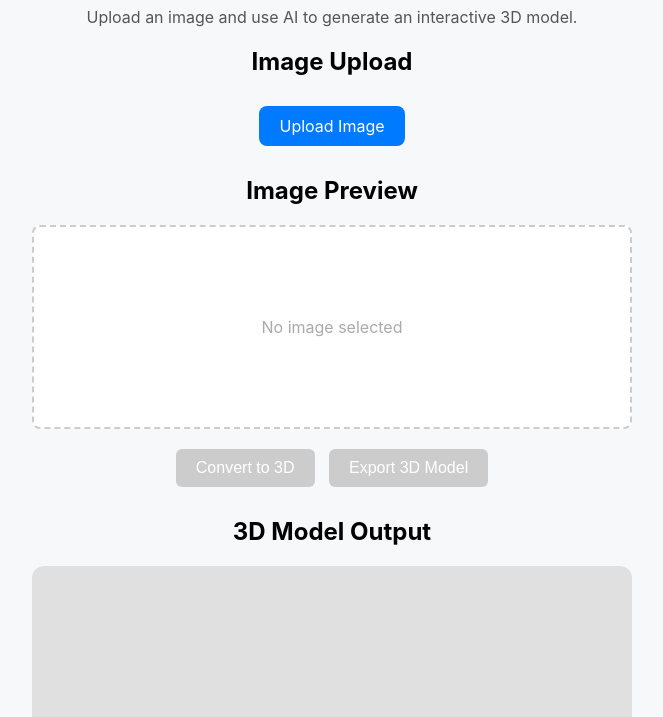
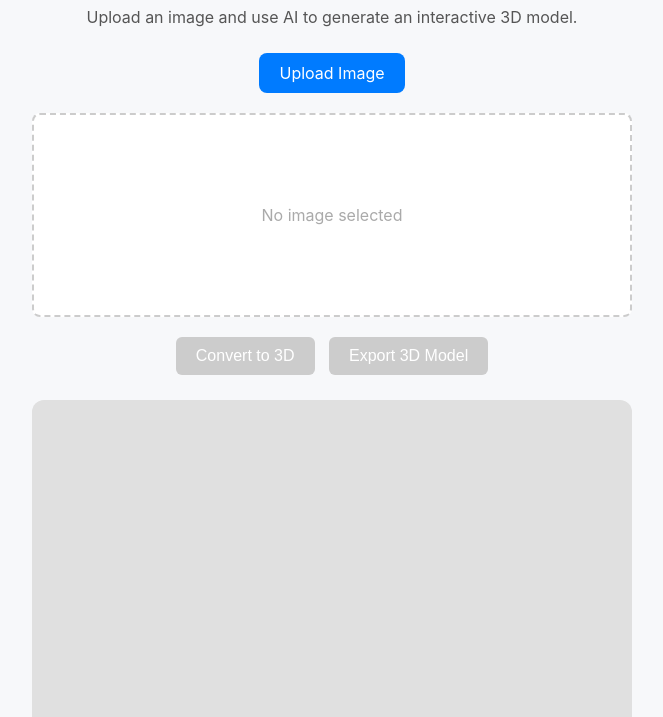
Before and after one commit to S1lverXiao/2D-to-3D-testing-, a plain HTML site: page index.html in a window 1280 px wide. Shown: the part 83-800 px from the top of the page, without its empty margins (308-971 px from the left). Drawn offline with nearby package versions, Linux system fonts and the light colour scheme; a script that the page names is missing.

Commit message:
Update style.css

```diff
--- a/css/style.css
+++ b/css/style.css
@@ -152,3 +152,14 @@ footer {
     aspect-ratio: 1 / 1;
   }
 }
+.visually-hidden {
+  position: absolute !important;
+  width: 1px !important;
+  height: 1px !important;
+  padding: 0 !important;
+  margin: -1px !important;
+  overflow: hidden !important;
+  clip: rect(0, 0, 0, 0) !important;
+  white-space: nowrap !important;
+  border: 0 !important;
+}
```
